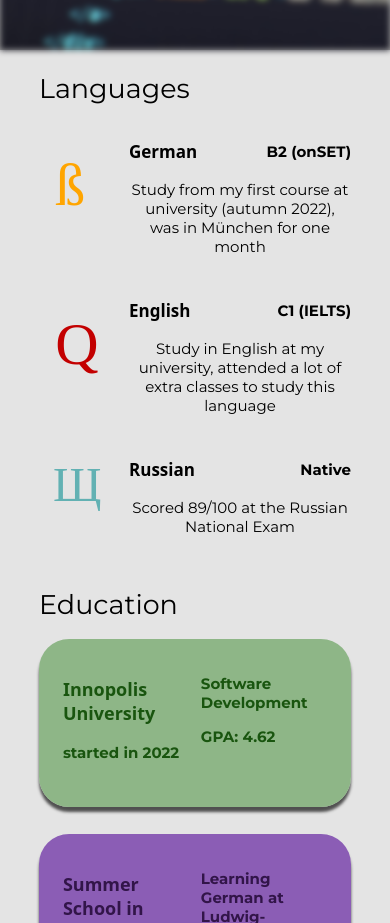
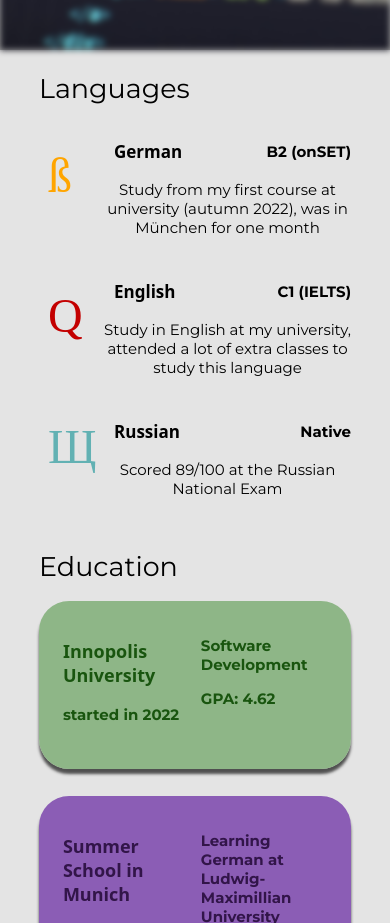
Before and after one commit to Nickolaus-899/portfolio, a React (Create React App) app: page / in a window 390 px wide. Shown: the part 800-1723 px from the top of the page. Built offline with nearby package versions, Linux system fonts and the light colour scheme; the HTML template or start-up script is replaced by a standard one; a web font is replaced by a local one.

Commit message:
fixed language cards

```diff
--- a/src/components/projects_list/css/hovers.css
+++ b/src/components/projects_list/css/hovers.css
@@ -29,7 +29,7 @@
 }
 
 .bccard2:hover {
-    background-color: rgba(44, 66, 156, 0.8);
+    background-color: rgba(20, 184, 179, 0.8);
 }
 
 .bccard3:hover {
@@ -41,5 +41,5 @@
 }
 
 .bccard5:hover {
-    background-color: rgba(20, 184, 179, 0.8);
+    background-color: rgba(44, 66, 156, 0.8);
 }
--- a/src/components/skills/css/languageSkills.css
+++ b/src/components/skills/css/languageSkills.css
@@ -10,7 +10,6 @@
 .lang-1 {
     display: flex;
     flex-direction: column;
-    margin-left: 15px;
 }
 
 .lang-2 {
@@ -19,6 +18,8 @@
 
     align-items: center;
     justify-content: space-between;
+
+    margin-left: 10px;
 }
 
 .lang-3 {
@@ -54,12 +55,9 @@
     }
 
     .lang-1 {
-        margin-left: 20px;
+        margin-left: 5px;
     }
 
-    .language-icon {
-        min-width: 70px;
-    }
     .language-icon img {
         width: 60px;
     }
```
Also changed, not shown: src/images/languages/de.svg, src/images/languages/en.svg.
